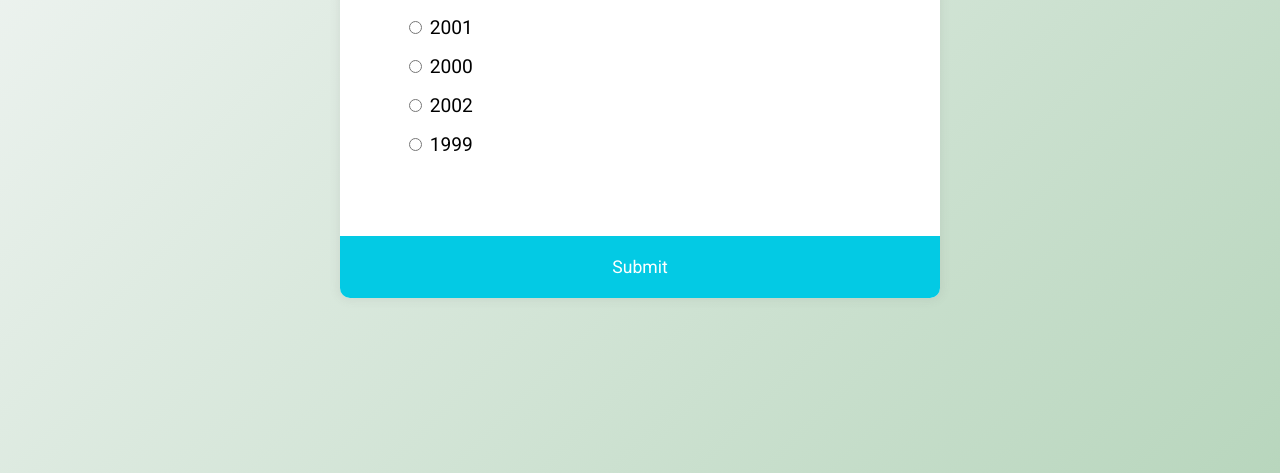
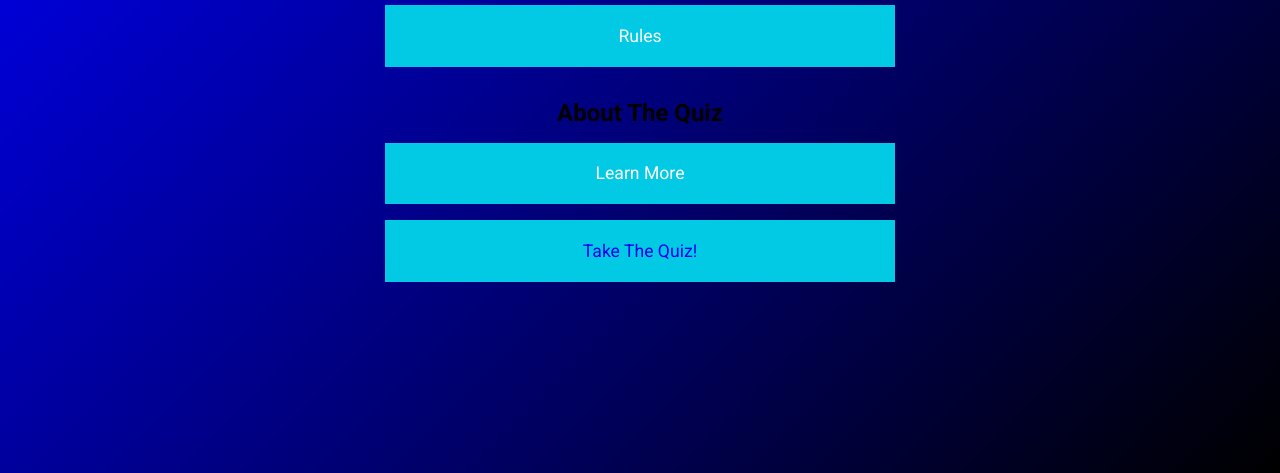
Before and after one commit to MikeyRedmon/Retro-game-quiz, a plain HTML site: page index.html in a window 1280 px wide. Shown: the part 327-800 px from the top of the page. Drawn offline with Linux system fonts and the light colour scheme.

Commit message:
add index file for quiz rules, start button and about.

```diff
--- a/assets/script/script.js
+++ b/assets/script/script.js
@@ -97,7 +97,9 @@ submitBtn.addEventListener("click", () =>{
             quiz.innerHTML= `
             <h2>You answered ${score}/${quizData.length} questions correctly</h2>
 
-            <button onclick = "location.reload()">Retry?</button>`
+            <button onclick = "location.reload()">Retry?</button>
+            <button><a href="index.html">Return To Homepage</a></button>
+            `
         }
     }
 }
--- a/assets/style/style.css
+++ b/assets/style/style.css
@@ -4,9 +4,15 @@
 *{
     box-sizing: border-box;
 }
-body{
-    background-color: #b8c6bd;
-    background-image: linear-gradient(315deg, #b8d6bd 0%, #f5f7f7 100%);
+a{
+    text-decoration: none;
+}
+.mainbody{
+    background-image: image("https://wallpaperaccess.com/full/17423.jpg");
+}
+body {
+    background-color:  black;
+    background-image: linear-gradient(315deg, black 0%, blue 100%);
     font-family: "Roboto", sans-serif;
     display: flex;
     align-items: center;
--- a/index.html
+++ b/index.html
@@ -7,35 +7,23 @@
     <link rel="stylesheet" href="/assets/style/style.css">
     <title>Retro Game Quiz!</title>
 </head>
-<body>
-
-
-    <div class="quiz-container" id="quiz">
-        <div class="quiz-header">
-            <h2 id="question">Question Text</h2>
-            <ul>
-                <li>
-                    <input type="radio" name="answer" id="a" class="answer">
-                    <label for="a" id="a_text">Answer</label>
-                </li>
-                <li>
-                    <input type="radio" name="answer" id="b" class="answer">
-                    <label for="b" id="b_text">Answer</label>
-                </li>
-                <li>
-                    <input type="radio" name="answer" id="c" class="answer">
-                    <label for="c" id="c_text">Answer</label>
-                </li>
-                <li>
-                    <input type="radio" name="answer" id="d" class="answer">
-                    <label for="d" id="d_text">Answer</label>
-                </li>
-            </ul>
+<body id="mainbody">
+    <div>
+        <h1 class="main_heading">Welcome to the Retro Gaming Quiz!</h1>
+        <div id="rules-div">
+         <h2>Quiz Rules</h2>
+            <button>Rules</button>
+            <p id="rules"></p>
         </div>
-        <button id="submit">Submit</button>
+        <div id="about-div">
+            <h2>About The Quiz</h2>
+            <button id="callabout">Learn More</button>
+            <p id="about"></p>
+        </div>
+        <div class="button-div">
+        <button><a href="quizz.html">Take The Quiz!</a></button>
+        </div>
     </div>
-
-
     <script src="/assets/script/script.js"></script>
 </body>
 </html>
```
Also changed, not shown: quizz.html (added, +37 -0 lines), assets/images/ps2-startup.jpg (added).
